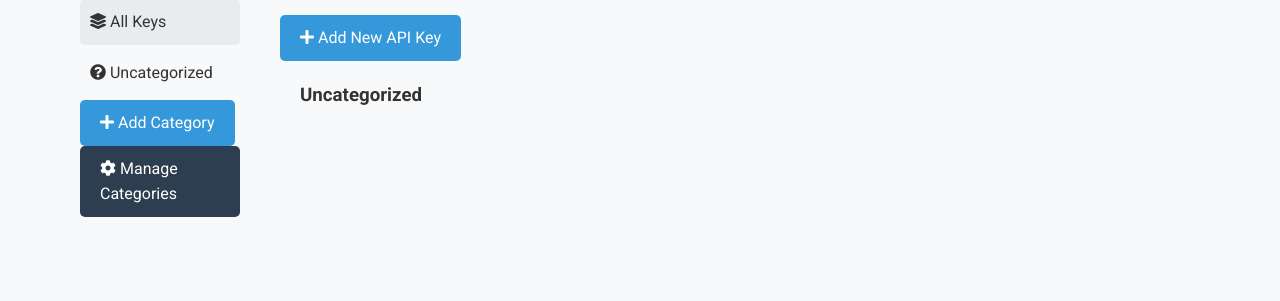
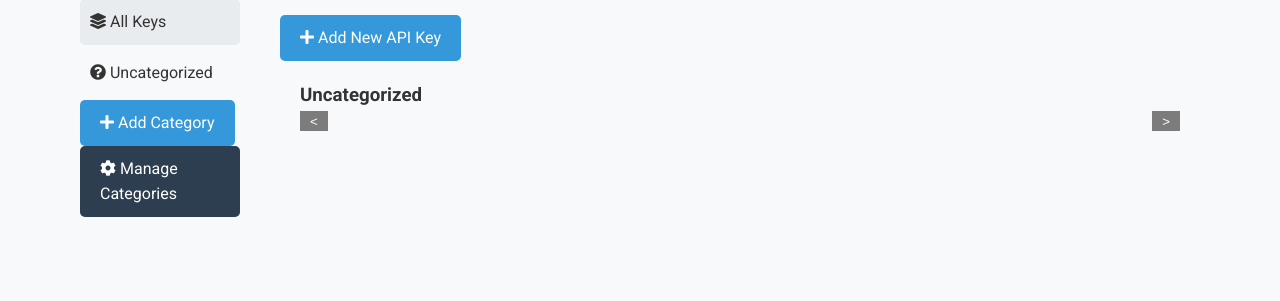
Before and after one commit to Garblesnarff/apikeywallet, a Flask app: page /wallet in a window 1280 px wide. Shown: the part 210-511 px from the top of the page. Run offline with Flask 3, Linux system fonts and the light colour scheme; the visitor is signed in with stand-in values (Sample User, id 1); data that the repository does not hold is empty; parts of the project's set-up code (start-up, migrations or seed data) failed here and were passed over.

Commit message:
Agent query: Please check if the API key cards in the wallet page now have a consistent size of 300px width. Also, verify if the carousel allows horizontal scrolling and if the navigation buttons are visible on the sides.

```diff
--- a/static/css/styles.css
+++ b/static/css/styles.css
@@ -168,16 +168,20 @@ h2 {
 
 .api-key-carousel {
     position: relative;
-    overflow: hidden;
+    overflow-x: auto; /* Allow horizontal scrolling */
+    padding: 0 40px; /* Make space for navigation buttons */
 }
 
 .carousel-inner {
     display: flex;
     transition: transform 0.3s ease;
+    padding: 10px 0; /* Add some vertical padding */
 }
 
 .api-key {
-    flex: 0 0 100%;
+    flex: 0 0 auto;
+    width: 300px; /* Set a fixed width */
+    margin-right: 20px; /* Add some space between cards */
     background: #fff;
     border-radius: 8px;
     box-shadow: 0 2px 4px rgba(0,0,0,0.1);
@@ -238,6 +242,7 @@ h2 {
     border: none;
     padding: 10px;
     cursor: pointer;
+    z-index: 10; /* Ensure buttons are above cards */
 }
 
 .carousel-control.prev { left: 0; }
```
Also changed, not shown: image.png.
